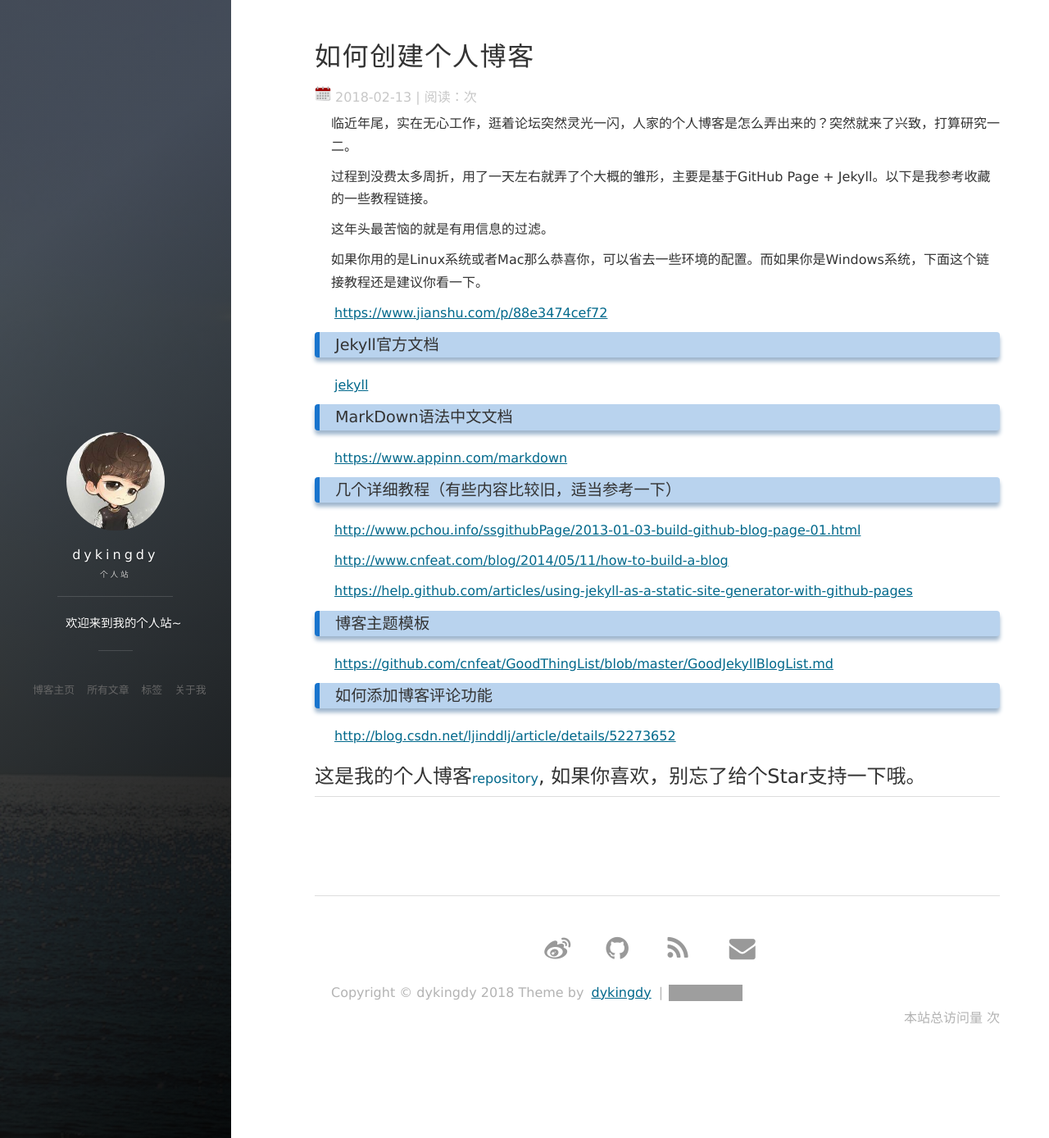
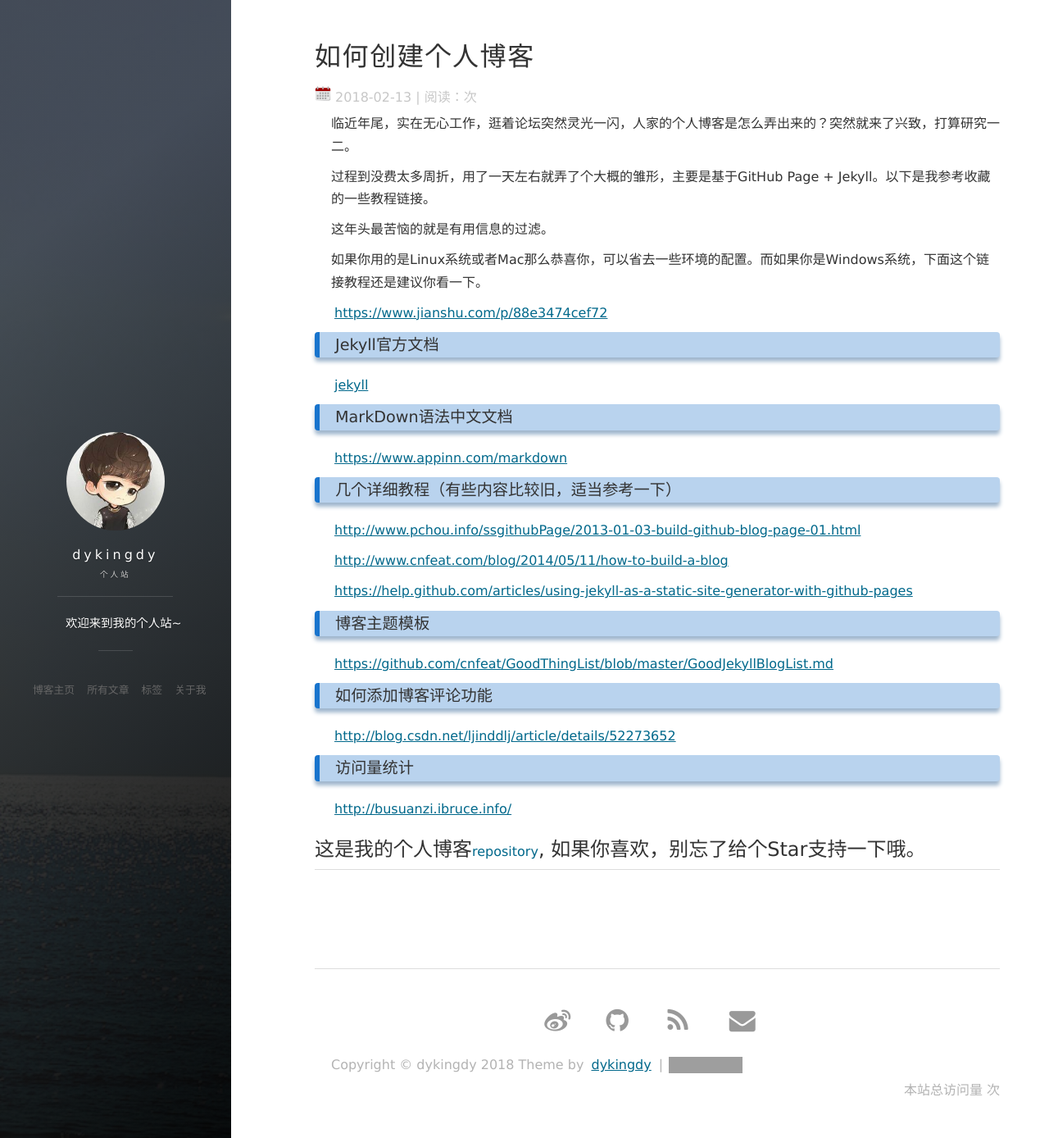
Before and after one commit to lidaguang1989/lidaguang1989.github.io, a Jekyll site: the page built from _posts/2018-02-13-create-blog.md, in a window 1280 px wide and 1388 px high. Shown: the whole window at 82% size. Built offline with Jekyll 4.4.1, drawn with Linux system fonts in a browser that asks for light colours; nearby versions of some CDN libraries; comment, search, counter and statistics services are not loaded; grey boxes are pictures that could not be loaded.

Commit message:
update 2018-02-13-create-blog.md

```diff
--- a/_posts/2018-02-13-create-blog.md
+++ b/_posts/2018-02-13-create-blog.md
@@ -39,5 +39,9 @@ tags: [技术杂谈]
 
 [http://blog.csdn.net/ljinddlj/article/details/52273652](http://blog.csdn.net/ljinddlj/article/details/52273652)
 
+### 访问量统计
+
+[http://busuanzi.ibruce.info/](http://busuanzi.ibruce.info/)
+
 
 ## 这是我的个人博客[repository](https://github.com/lidaguang1989/lidaguang1989.github.io), 如果你喜欢，别忘了给个Star支持一下哦。
```
